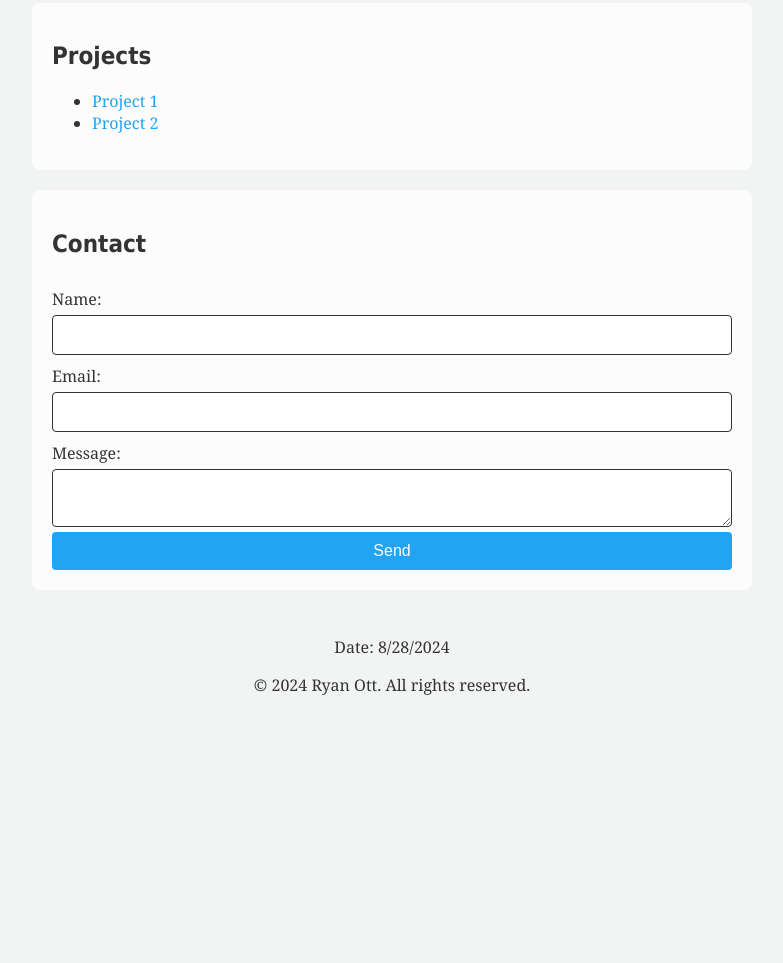
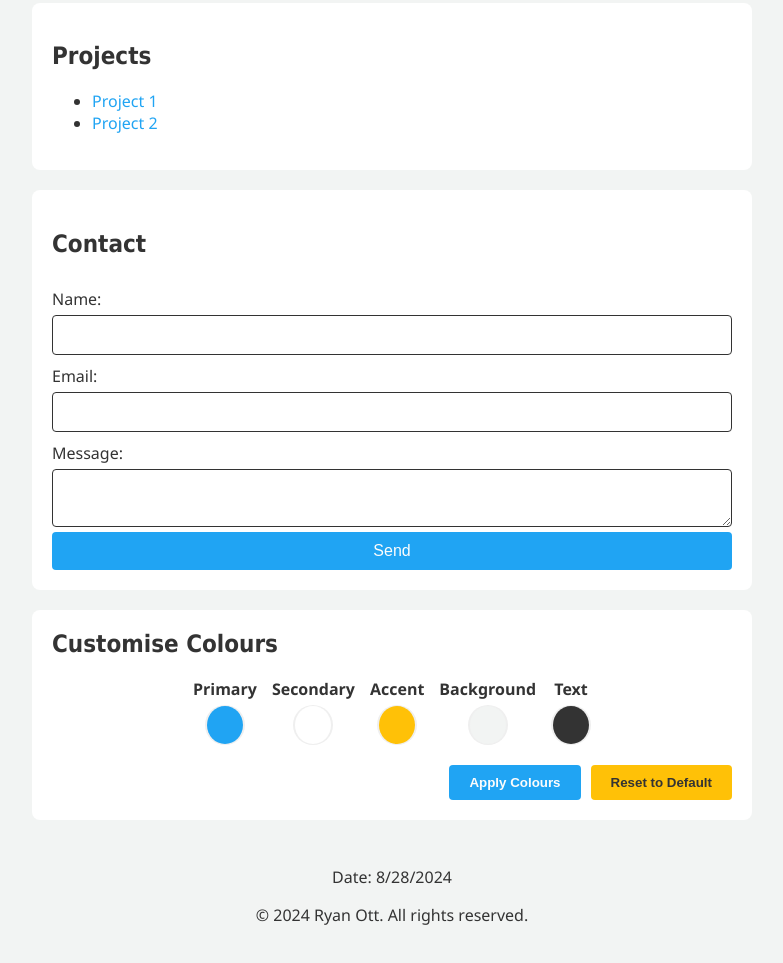
Before and after one commit to ybaccouche/ybaccouche.github.io, a plain HTML site: page index.html in a window 1280 px wide. Shown: the part 1223-2186 px from the top of the page, without its empty margins (368-1151 px from the left). Before the commit the page ends 2005 px from the top, so only its background shows below. Drawn offline with Linux system fonts and the light colour scheme.

Commit message:
Colour picking functionality added

```diff
--- a/css/styles.css
+++ b/css/styles.css
@@ -6,11 +6,17 @@
     --background-color: #f2f4f3ff;
     --text-color: #333;
     --white-color: #fcfcfc;
+    --font-family: 'Segoe UI', Tahoma, Geneva, Verdana, sans-serif;
+    /* or whatever font you're using */
+    --font-size: 16px;
+    /* or your default font size */
+    --font-weight: normal;
+    /* or your default font weight */
 }
 
 /* General Styles */
 body {
-    font-family: 'Georgia', serif;
+    font-family: var(--font-family);
     /* Default font for main content */
     margin: 0;
     padding: 0;
@@ -142,17 +148,17 @@ header {
 
 section {
     margin: 20px auto;
-    /* Center align the sections */
-    background-color: var(--white-color);
+    background-color: var(--secondary-color);
     padding: 20px;
     border-radius: 8px;
     max-width: 800px;
-    /* Stop expanding beyond this width */
     width: calc(100% - 40px);
-    /* Ensure padding doesn't overflow */
     box-sizing: border-box;
-    /* Include padding in width calculation */
     transition: margin-left 0.3s;
+}
+
+section h2 {
+    color: var(--text-color);
 }
 
 section a {
@@ -209,6 +215,81 @@ footer {
     box-sizing: border-box;
     /* Include padding in width calculation */
     transition: margin-left 0.3s;
+}
+
+/* Color Picker Styles */
+#colour-picker {
+    margin-bottom: 20px;
+}
+
+#colour-picker h2 {
+    margin-top: 0;
+}
+
+.colour-options {
+    display: flex;
+    flex-wrap: wrap;
+    justify-content: center;
+    gap: 15px;
+    margin-bottom: 20px;
+}
+
+.colour-option {
+    display: flex;
+    flex-direction: column;
+    align-items: center;
+}
+
+.colour-option label {
+    margin-bottom: 5px;
+    font-weight: bold;
+}
+
+.colour-option input[type="color"] {
+    -webkit-appearance: none;
+    width: 40px;
+    height: 40px;
+    border: none;
+    border-radius: 50%;
+    cursor: pointer;
+}
+
+.colour-option input[type="color"]::-webkit-color-swatch-wrapper {
+    padding: 0;
+}
+
+.colour-option input[type="color"]::-webkit-color-swatch {
+    border: none;
+    border-radius: 50%;
+}
+
+.colour-buttons {
+    display: flex;
+    justify-content: flex-end;
+    gap: 10px;
+}
+
+.colour-buttons button {
+    padding: 10px 20px;
+    border: none;
+    border-radius: 4px;
+    cursor: pointer;
+    font-weight: bold;
+    transition: background-color 0.3s, color 0.3s;
+}
+
+.colour-buttons button:first-child {
+    background-color: var(--primary-color);
+    color: var(--white-color);
+}
+
+.colour-buttons button:last-child {
+    background-color: var(--accent-color);
+    color: var(--text-color);
+}
+
+.colour-buttons button:hover {
+    opacity: 0.9;
 }
 
 @media (max-width: 767px) {
--- a/js/scripts.js
+++ b/js/scripts.js
@@ -19,3 +19,68 @@ document.querySelectorAll('.sidebar ul li a').forEach(link => {
         }
     });
 });
+
+// Color picker functionality
+function applyColours() {
+    const root = document.documentElement;
+    root.style.setProperty('--primary-color', document.getElementById('primary-colour').value);
+    root.style.setProperty('--secondary-color', document.getElementById('secondary-colour').value);
+    root.style.setProperty('--accent-color', document.getElementById('accent-colour').value);
+    root.style.setProperty('--background-color', document.getElementById('background-colour').value);
+    root.style.setProperty('--text-color', document.getElementById('text-colour').value);
+}
+
+function resetColours() {
+    const root = document.documentElement;
+    root.style.setProperty('--primary-color', '#20a4f3ff');
+    root.style.setProperty('--secondary-color', '#fff');
+    root.style.setProperty('--accent-color', '#FFC107');
+    root.style.setProperty('--background-color', '#f2f4f3ff');
+    root.style.setProperty('--text-color', '#333');
+
+    // Reset colour picker input values
+    document.getElementById('primary-colour').value = '#20a4f3';
+    document.getElementById('secondary-colour').value = '#ffffff';
+    document.getElementById('accent-colour').value = '#FFC107';
+    document.getElementById('background-colour').value = '#f2f4f3';
+    document.getElementById('text-colour').value = '#333333';
+}
+
+// New function to set up color picker layout
+function setupColourPicker() {
+    const colourPicker = document.createElement('section');
+    colourPicker.id = 'colour-picker';
+    colourPicker.innerHTML = `
+        <h2>Customise Colours</h2>
+        <div class="colour-options">
+            <div class="colour-option">
+                <label for="primary-colour">Primary</label>
+                <input type="color" id="primary-colour" value="#20a4f3">
+            </div>
+            <div class="colour-option">
+                <label for="secondary-colour">Secondary</label>
+                <input type="color" id="secondary-colour" value="#ffffff">
+            </div>
+            <div class="colour-option">
+                <label for="accent-colour">Accent</label>
+                <input type="color" id="accent-colour" value="#FFC107">
+            </div>
+            <div class="colour-option">
+                <label for="background-colour">Background</label>
+                <input type="color" id="background-colour" value="#f2f4f3">
+            </div>
+            <div class="colour-option">
+                <label for="text-colour">Text</label>
+                <input type="color" id="text-colour" value="#333333">
+            </div>
+        </div>
+        <div class="colour-buttons">
+            <button onclick="applyColours()">Apply Colours</button>
+            <button onclick="resetColours()">Reset to Default</button>
+        </div>
+    `;
+    document.querySelector('footer').insertAdjacentElement('beforebegin', colourPicker);
+}
+
+// Call setupColourPicker when the DOM is loaded
+document.addEventListener('DOMContentLoaded', setupColourPicker);
```
Also changed, not shown: index.html (+1 -2 lines).
